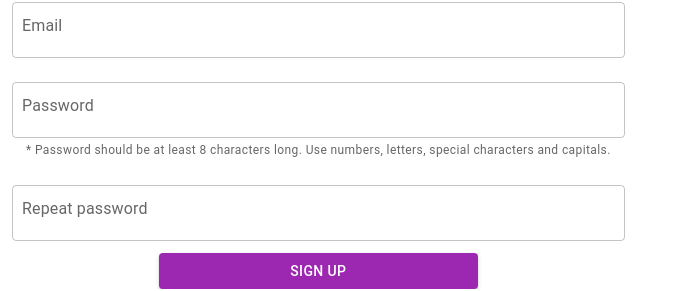
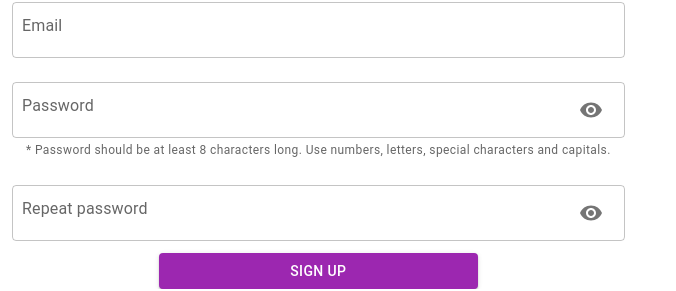
Before and after one commit to HarisKordic/MosaicPay-frontend, a Next.js app in the folder mosaicpay/: page /signup in a window 1280 px wide. Shown: the part 274-565 px from the top of the page, without its empty margins (0-676 px from the left). Built offline with nearby package versions, Linux system fonts and the light colour scheme.

Commit message:
fix: password fields AB#64

```diff
--- a/mosaicpay/src/app/signup/page.tsx
+++ b/mosaicpay/src/app/signup/page.tsx
@@ -8,15 +8,20 @@ import {
 	Typography,
 	FormControl,
 	FormHelperText,
+	InputAdornment,
+	IconButton,
 } from "@mui/material";
 import Image from "next/image";
 import * as Yup from "yup";
+import { VisibilityOff, Visibility } from "@mui/icons-material";
 
 export default function Signup() {
 	const [email, setEmail] = useState("");
 	const [password, setPassword] = useState("");
 	const [passwordRepeat, setPasswordRepeat] = useState("");
 	const [validationErrors, setValidationErrors] = useState(Object);
+	const [showPassword, setShowPassword] = useState(false);
+	const [showPasswordRepeat, setShowPasswordRepeat] = useState(false);
 
 	const handleEmailChange = (event: any) => {
 		setEmail(event.target.value);
@@ -28,6 +33,14 @@ export default function Signup() {
 
 	const handlePasswordRepeatChange = (event: any) => {
 		setPasswordRepeat(event.target.value);
+	};
+
+	const handleShowPassword = () => {
+		setShowPassword((prevShowPassword) => !prevShowPassword);
+	};
+
+	const handleShowPasswordRepeat = () => {
+		setShowPasswordRepeat((prevShowPasswordRepeat) => !prevShowPasswordRepeat);
 	};
 
 	const validateForm = async () => {
@@ -130,11 +143,22 @@ export default function Signup() {
 					value={password}
 					onChange={handlePasswordChange}
 					color="secondary"
+					type={showPassword ? "text" : "password"}
 					error={!!validationErrors.password} // Mark as error if validation error exists
+					InputProps={{
+						endAdornment: (
+							<InputAdornment position="end">
+								<IconButton onClick={handleShowPassword}>
+									{showPassword ? <VisibilityOff /> : <Visibility />}
+								</IconButton>
+							</InputAdornment>
+						),
+					}}
 				/>
 				{validationErrors.password && (
 					<FormHelperText>{validationErrors.password}</FormHelperText>
 				)}
+
 				<TextField
 					id="password-repeat"
 					name="passwordRepeat"
@@ -143,12 +167,21 @@ export default function Signup() {
 					value={passwordRepeat}
 					onChange={handlePasswordRepeatChange}
 					color="secondary"
+					type={showPasswordRepeat ? "text" : "password"}
 					error={!!validationErrors.passwordRepeat} // Mark as error if validation error exists
+					InputProps={{
+						endAdornment: (
+							<InputAdornment position="end">
+								<IconButton onClick={handleShowPasswordRepeat}>
+									{showPasswordRepeat ? <VisibilityOff /> : <Visibility />}
+								</IconButton>
+							</InputAdornment>
+						),
+					}}
 				/>
 				{validationErrors.passwordRepeat && (
 					<FormHelperText>{validationErrors.passwordRepeat}</FormHelperText>
 				)}
-
 				<Button
 					sx={{ width: "50%", mr: "auto", ml: "auto" }}
 					variant="contained"
```
